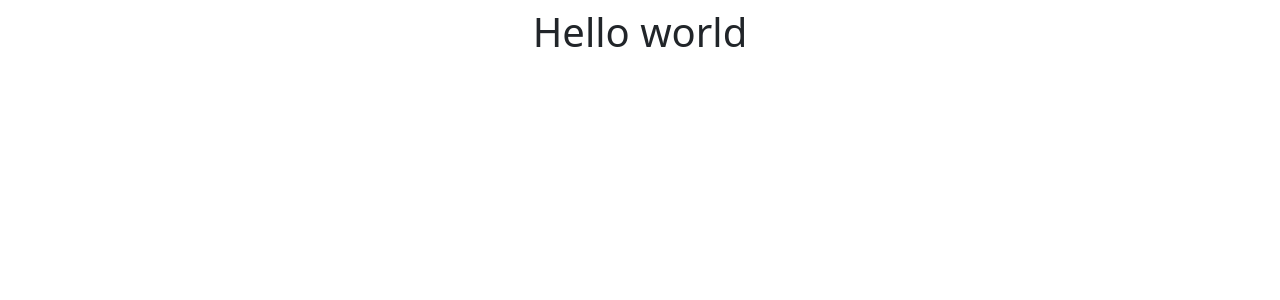
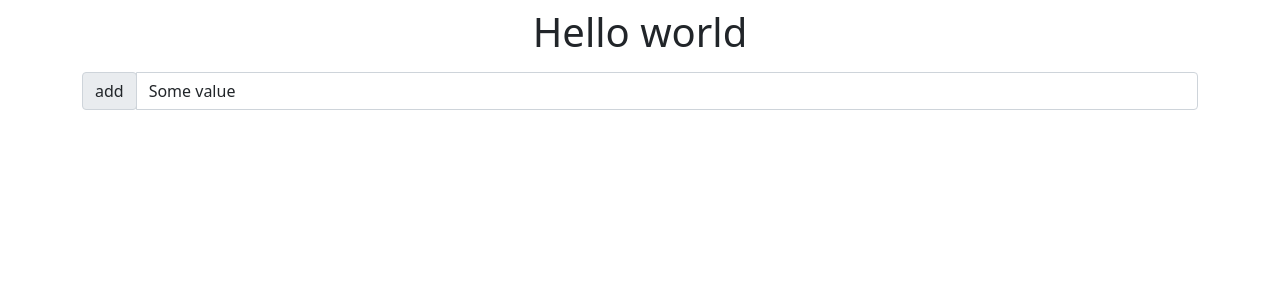
Before and after one commit to 604karev/react-typescript, a React (Create React App) app: page / in a window 1280 px wide. Shown: the top 300 px of the page. Built offline with nearby package versions, Linux system fonts and the light colour scheme.

Commit message:
feat: add CustomInput component

```diff
--- a/src/App.tsx
+++ b/src/App.tsx
@@ -1,12 +1,18 @@
 import React from 'react';
+import { CustomInput } from './components/CustomInput';
 import { Headline } from './components/Headline';
 
 function App() {
   return (
     <div className="App">
-      <Headline>
-        <div>Hello world</div>
-      </Headline>
+      <div className="container-sm">
+        <Headline>
+          <div>Hello world</div>
+        </Headline>
+        <div>
+          <CustomInput defaultValue='Some value' />
+        </div>
+      </div>
     </div>
   );
 }
--- /dev/null
+++ b/src/components/CustomInput.tsx
@@ -0,0 +1,30 @@
+import React, { HTMLProps, useState, ChangeEventHandler, MouseEventHandler } from "react";
+
+
+export const CustomInput = (props: HTMLProps<HTMLInputElement>) => {
+
+
+    const [inputState, setInputState] = useState(props.defaultValue)
+
+    const handleClick: MouseEventHandler<HTMLButtonElement> = (e) => {
+        console.log(inputState)
+    }
+    const handleChange: ChangeEventHandler<HTMLInputElement> = ({ target: { value } }) => {
+        setInputState(value)
+    }
+
+    return (
+        <div className="input-group mb-3">
+            <div className="input-group-prepend">
+                <button onClick={handleClick} className="input-group-text">add</button>
+            </div>
+            <input
+                onChange={handleChange}
+                type="text"
+                className="form-control"
+                placeholder="Username"
+                {...props}
+            />
+        </div>
+    )
+}
```
